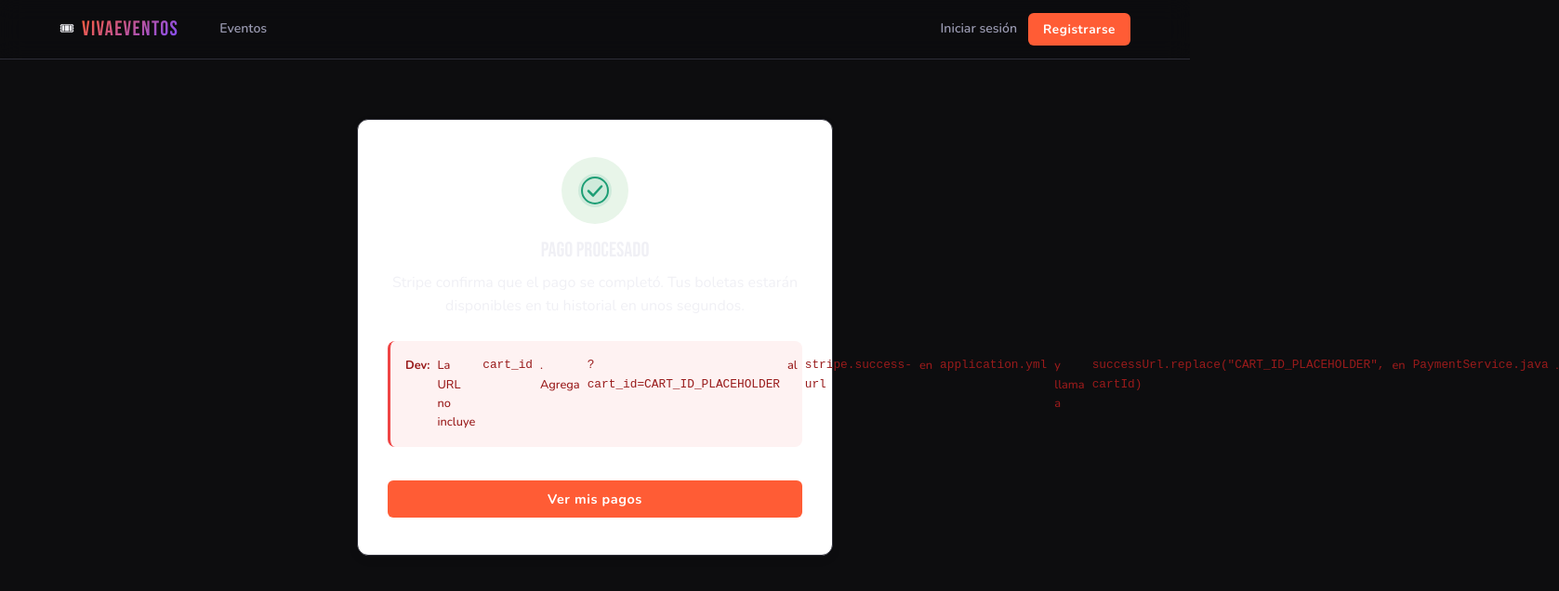
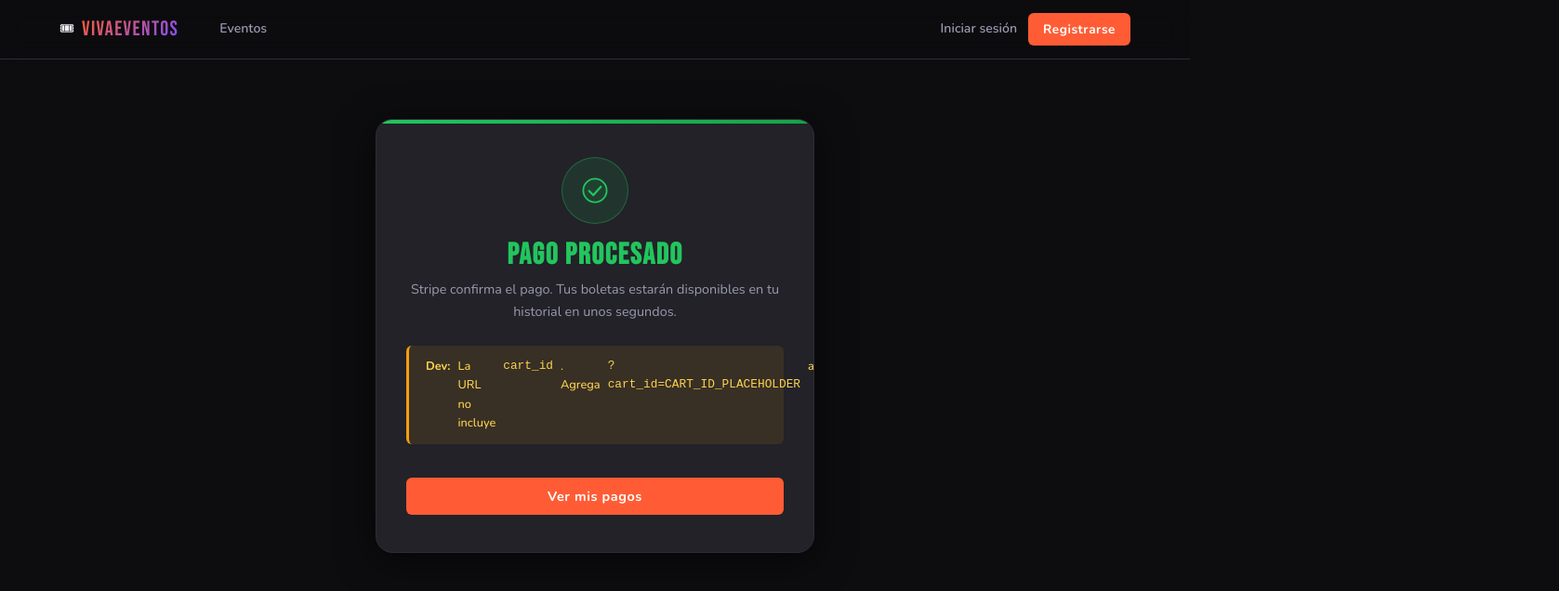
Before and after one commit to F4RGAN2007/d3-ui-vivaeventos, a React (Vite) app: page /payment-success in a window 1280 px wide. Shown: the top 636 px of the page at 93% size, 1677 px wide, since content can reach past the window. Built offline with nearby package versions, Linux system fonts and the light colour scheme.

Commit message:
Cambios diseño

```diff
--- a/src/pages/PaymentSuccess.jsx
+++ b/src/pages/PaymentSuccess.jsx
@@ -2,7 +2,7 @@
 import { useSearchParams, useNavigate, Link } from "react-router-dom";
 import paymentService from "../services/paymentService.js";
 
-const MAX_POLLS = 20;   // 20 × 3 s = 60 s de espera máxima
+const MAX_POLLS = 20;
 const POLL_MS   = 3000;
 
 export default function PaymentSuccess() {
@@ -18,7 +18,6 @@
   const pollCount = useRef(0);
   const timerRef  = useRef(null);
 
-  /* Puntos suspensivos */
   useEffect(() => {
     if (phase !== "polling") return;
     const id = setInterval(() =>
@@ -26,7 +25,6 @@
     return () => clearInterval(id);
   }, [phase]);
 
-  /* Polling GET /api/payments/cart/:cartId */
   useEffect(() => {
     if (phase !== "polling") return;
 
@@ -49,10 +47,7 @@
           setPhase("failed");
           return;
         }
-        // PENDING → seguir esperando
-      } catch {
-        /* Error transitorio — no interrumpir */
-      }
+      } catch { /* transitorio */ }
 
       if (pollCount.current >= MAX_POLLS) {
         clearInterval(timerRef.current);
@@ -66,7 +61,7 @@
   }, [phase, cartId]);
 
   return (
-    <div className="page" style={{ maxWidth: 560, margin: "0 auto", paddingTop: "4rem" }}>
+    <div className="page" style={{ maxWidth: 520, margin: "0 auto", paddingTop: "4rem" }}>
       {phase === "polling"    && <PollingView dots={dots} />}
       {phase === "completed"  && <CompletedView payment={payment} navigate={navigate} />}
       {phase === "timeout"    && <TimeoutView onRetry={() => { pollCount.current = 0; setPhase("polling"); }} onGoPayments={() => navigate("/payments")} />}
@@ -80,11 +75,19 @@
 
 function PollingView({ dots }) {
   return (
-    <div className="card" style={S.card}>
-      <IconWrap bg="#E8F5E9"><SpinnerIcon /></IconWrap>
-      <h2 style={S.h}>Confirmando tu pago{dots}</h2>
-      <p style={S.sub}>Estamos verificando la transacción con Stripe.<br />Esto suele tardar menos de 10 segundos.</p>
-      <div style={S.track}><div style={S.bar} /></div>
+    <div className="card fade-up" style={S.card}>
+      <Stripe color="linear-gradient(90deg, var(--accent), var(--purple))" />
+      <IconWrap color="rgba(255,92,53,0.12)" ring="rgba(255,92,53,0.3)">
+        <SpinnerIcon />
+      </IconWrap>
+      <h2 style={S.h}>Confirmando pago{dots}</h2>
+      <p style={S.sub}>
+        Verificando la transacción con Stripe.<br />
+        Esto suele tardar menos de 10 segundos.
+      </p>
+      <div style={S.track}>
+        <div style={S.bar} />
+      </div>
       <p style={S.hint}>No cierres esta pestaña</p>
     </div>
   );
@@ -92,10 +95,16 @@
 
 function CompletedView({ payment, navigate }) {
   return (
-    <div className="card" style={S.card}>
-      <IconWrap bg="#E8F5E9"><CheckIcon /></IconWrap>
-      <h2 style={{ ...S.h, color: "var(--color-text-success)" }}>¡Pago exitoso!</h2>
-      <p style={S.sub}>Tu transacción fue confirmada. Tus boletas ya están disponibles.</p>
+    <div className="card fade-up" style={S.card}>
+      <Stripe color="linear-gradient(90deg, var(--success), #16a34a)" />
+      <IconWrap color="rgba(34,197,94,0.12)" ring="rgba(34,197,94,0.35)">
+        <CheckIcon />
+      </IconWrap>
+      <h2 style={{ ...S.h, color: "var(--success)" }}>¡Pago exitoso!</h2>
+      <p style={S.sub}>
+        Transacción confirmada. Tus boletas ya están disponibles.
+      </p>
+
       {payment && (
         <div style={S.box}>
           <Row label="Referencia" value={`#${String(payment.id ?? payment.paymentId).slice(0, 8).toUpperCase()}`} />
@@ -104,20 +113,23 @@
         </div>
       )}
 
-      {/* NUEVO BOTÓN: Redirige al detalle del ticket */}
       <button
         className="btn btn-primary btn-full mt-2"
-        onClick={() => navigate(`/ticket-detail/${payment?.id ?? payment?.paymentId}`)}
+        onClick={() => navigate(`/tickets/${payment?.id ?? payment?.paymentId}`)}
       >
-        Ver detalle de boleta
+        Ver boleta
       </button>
-
-      {/* BOTÓN EXISTENTE: Se pasó a una variante secundaria/ghost para que destaque el de arriba */}
-      <button className="btn btn-ghost btn-full mt-2" style={{ border: "1px solid var(--color-border-tertiary)" }} onClick={() => navigate("/payments")}>
-        Ver mis pagos →
+      <button
+        className="btn btn-secondary btn-full mt-2"
+        onClick={() => navigate("/payments")}
+      >
+        Ver mis pagos
       </button>
-
-      <Link to="/" className="btn btn-ghost btn-full mt-1" style={{ display: "block", textAlign: "center" }}>
+      <Link
+        to="/"
+        className="btn btn-ghost btn-full mt-1"
+        style={{ display: "block", textAlign: "center" }}
+      >
         Volver al inicio
       </Link>
     </div>
@@ -126,68 +138,125 @@
 
 function TimeoutView({ onRetry, onGoPayments }) {
   return (
-    <div className="card" style={S.card}>
-      <IconWrap bg="#FFF8E1"><ClockIcon /></IconWrap>
-      <h2 style={S.h}>Tomando más tiempo del esperado</h2>
-      <p style={S.sub}>Si ya completaste el pago, tus boletas aparecerán en el historial en unos minutos.</p>
-      <button className="btn btn-primary btn-full mt-2" onClick={onRetry}>Verificar nuevamente</button>
-      <button className="btn btn-ghost btn-full mt-1" onClick={onGoPayments}>Ir a mis pagos</button>
+    <div className="card fade-up" style={S.card}>
+      <Stripe color="linear-gradient(90deg, var(--warning), #d97706)" />
+      <IconWrap color="rgba(245,158,11,0.12)" ring="rgba(245,158,11,0.3)">
+        <ClockIcon />
+      </IconWrap>
+      <h2 style={{ ...S.h, color: "var(--warning)" }}>Tomando más tiempo</h2>
+      <p style={S.sub}>
+        Si ya completaste el pago, tus boletas aparecerán
+        en el historial en unos minutos.
+      </p>
+      <button className="btn btn-primary btn-full mt-2" onClick={onRetry}>
+        Verificar de nuevo
+      </button>
+      <button className="btn btn-ghost btn-full mt-1" onClick={onGoPayments}>
+        Ir a mis pagos
+      </button>
     </div>
   );
 }
 
 function FailedView({ onGoPayments }) {
   return (
-    <div className="card" style={S.card}>
-      <IconWrap bg="#FFEBEE"><XIcon /></IconWrap>
-      <h2 style={{ ...S.h, color: "var(--color-text-danger)" }}>Pago no completado</h2>
-      <p style={S.sub}>La transacción no pudo procesarse. No se realizó ningún cargo.</p>
-      <Link to="/cart" className="btn btn-primary btn-full mt-2" style={{ display: "block", textAlign: "center" }}>Volver al carrito</Link>
-      <button className="btn btn-ghost btn-full mt-1" onClick={onGoPayments}>Ver mis pagos</button>
+    <div className="card fade-up" style={S.card}>
+      <Stripe color="linear-gradient(90deg, var(--danger), #b91c1c)" />
+      <IconWrap color="rgba(239,68,68,0.12)" ring="rgba(239,68,68,0.3)">
+        <XIcon />
+      </IconWrap>
+      <h2 style={{ ...S.h, color: "var(--danger)" }}>Pago no completado</h2>
+      <p style={S.sub}>
+        La transacción no pudo procesarse. No se realizó ningún cargo.
+      </p>
+      <Link
+        to="/cart"
+        className="btn btn-danger btn-full mt-2"
+        style={{ display: "block", textAlign: "center" }}
+      >
+        Volver al carrito
+      </Link>
+      <button className="btn btn-ghost btn-full mt-1" onClick={onGoPayments}>
+        Ver mis pagos
+      </button>
     </div>
   );
 }
 
 function NoCartIdView({ sessionId, onGoPayments }) {
   return (
-    <div className="card" style={S.card}>
-      <IconWrap bg="#E8F5E9"><CheckIcon /></IconWrap>
-      <h2 style={S.h}>Pago procesado</h2>
-      <p style={S.sub}>Stripe confirma que el pago se completó. Tus boletas estarán disponibles en tu historial en unos segundos.</p>
+    <div className="card fade-up" style={S.card}>
+      <Stripe color="linear-gradient(90deg, var(--success), #16a34a)" />
+      <IconWrap color="rgba(34,197,94,0.12)" ring="rgba(34,197,94,0.35)">
+        <CheckIcon />
+      </IconWrap>
+      <h2 style={{ ...S.h, color: "var(--success)" }}>Pago procesado</h2>
+      <p style={S.sub}>
+        Stripe confirma el pago. Tus boletas estarán disponibles
+        en tu historial en unos segundos.
+      </p>
       {sessionId && (
         <div style={S.box}>
           <Row label="Referencia Stripe" value={`${sessionId.slice(0, 20)}…`} />
         </div>
       )}
-      {/* Aviso solo en desarrollo */}
       {typeof import.meta !== "undefined" && import.meta.env?.DEV && (
-        <div className="alert alert-error mt-2" style={{ textAlign: "left", fontSize: "0.8rem", padding: "1rem", background: "#fef2f2", color: "#991b1b", borderRadius: "8px" }}>
+        <div className="alert alert-warning mt-2" style={{ textAlign: "left", fontSize: "0.8rem" }}>
           <strong>Dev:</strong> La URL no incluye <code>cart_id</code>.
-          Agrega <code>?cart_id=CART_ID_PLACEHOLDER</code> al <code>stripe.success-url</code> en{" "}
-          <code>application.yml</code> y llama a{" "}
-          <code>successUrl.replace("CART_ID_PLACEHOLDER", cartId)</code> en{" "}
-          <code>PaymentService.java</code>.
+          Agrega <code>?cart_id=CART_ID_PLACEHOLDER</code> al{" "}
+          <code>stripe.success-url</code> en <code>application.yml</code>.
         </div>
       )}
-      <button className="btn btn-primary btn-full mt-2" onClick={onGoPayments}>Ver mis pagos</button>
+      <button className="btn btn-primary btn-full mt-2" onClick={onGoPayments}>
+        Ver mis pagos
+      </button>
     </div>
   );
 }
 
 /* ── Helpers ─────────────────────────────────────────────────── */
 
-const IconWrap = ({ bg, children }) => (
-  <div style={{ width: 72, height: 72, borderRadius: "50%", background: bg,
-    display: "flex", alignItems: "center", justifyContent: "center", margin: "0 auto" }}>
+/** Franja de color en la parte superior de la card */
+const Stripe = ({ color }) => (
+  <div style={{
+    position: "absolute",
+    top: 0, left: 0, right: 0,
+    height: 4,
+    background: color,
+    borderRadius: "var(--radius-lg) var(--radius-lg) 0 0",
+  }} />
+);
+
+const IconWrap = ({ color, ring, children }) => (
+  <div style={{
+    width: 72,
+    height: 72,
+    borderRadius: "50%",
+    background: color,
+    border: `1px solid ${ring}`,
+    display: "flex",
+    alignItems: "center",
+    justifyContent: "center",
+    margin: "0 auto 0.25rem",
+  }}>
     {children}
   </div>
 );
 
 const Row = ({ label, value, ok }) => (
-  <div style={{ display: "flex", justifyContent: "space-between", padding: "0.4rem 0",
-    borderBottom: "1px solid var(--color-border-tertiary)", fontSize: "0.9rem" }}>
-    <span style={{ color: "var(--color-text-secondary)" }}>{label}</span>
-    <span style={ok ? { color: "var(--color-text-success)", fontWeight: 500 } : { fontWeight: 500 }}>{value}</span>
+  <div style={{
+    display: "flex",
+    justifyContent: "space-between",
+    alignItems: "center",
+    padding: "0.45rem 0",
+    borderBottom: "1px solid var(--border)",
+    fontSize: "0.875rem",
+  }}>
+    <span style={{ color: "var(--text-secondary)" }}>{label}</span>
+    <span style={ok
+      ? { color: "var(--success)", fontWeight: 700 }
+      : { color: "var(--text-primary)", fontWeight: 600 }
+    }>{value}</span>
   </div>
 );
 
@@ -196,44 +265,103 @@
 }).format(p ?? 0);
 
 /* ── Iconos ──────────────────────────────────────────────────── */
+
 const SpinnerIcon = () => (
-  <svg width="40" height="40" viewBox="0 0 40 40" fill="none" style={{ animation: "psspin 1s linear infinite" }}>
-    <circle cx="20" cy="20" r="16" stroke="var(--color-border-secondary)" strokeWidth="3"/>
-    <path d="M20 4a16 16 0 0 1 16 16" stroke="#1D9E75" strokeWidth="3" strokeLinecap="round"/>
-  </svg>
-);
-const CheckIcon = () => (
-  <svg width="40" height="40" viewBox="0 0 40 40" fill="none">
-    <circle cx="20" cy="20" r="18" fill="#1D9E75" fillOpacity="0.12"/>
-    <circle cx="20" cy="20" r="14" stroke="#1D9E75" strokeWidth="2"/>
-    <path d="M13 20.5l5 5 9-10" stroke="#1D9E75" strokeWidth="2.5" strokeLinecap="round" strokeLinejoin="round"/>
-  </svg>
-);
-const ClockIcon = () => (
-  <svg width="40" height="40" viewBox="0 0 40 40" fill="none">
-    <circle cx="20" cy="20" r="14" stroke="#BA7517" strokeWidth="2"/>
-    <path d="M20 12v9l5 3" stroke="#BA7517" strokeWidth="2.5" strokeLinecap="round" strokeLinejoin="round"/>
-  </svg>
-);
-const XIcon = () => (
-  <svg width="40" height="40" viewBox="0 0 40 40" fill="none">
-    <circle cx="20" cy="20" r="14" stroke="#E24B4A" strokeWidth="2"/>
-    <path d="M14 14l12 12M26 14L14 26" stroke="#E24B4A" strokeWidth="2.5" strokeLinecap="round"/>
+  <svg width="36" height="36" viewBox="0 0 40 40" fill="none"
+    style={{ animation: "psspin 1s linear infinite" }}>
+    <circle cx="20" cy="20" r="16"
+      stroke="var(--border-light)" strokeWidth="3" />
+    <path d="M20 4a16 16 0 0 1 16 16"
+      stroke="var(--accent)" strokeWidth="3" strokeLinecap="round" />
   </svg>
 );
 
-/* ── Estilos ─────────────────────────────────────────────────── */
+const CheckIcon = () => (
+  <svg width="36" height="36" viewBox="0 0 40 40" fill="none">
+    <circle cx="20" cy="20" r="14"
+      stroke="#22c55e" strokeWidth="2" fill="rgba(34,197,94,0.08)" />
+    <path d="M13 20.5l5 5 9-10"
+      stroke="#22c55e" strokeWidth="2.5" strokeLinecap="round" strokeLinejoin="round" />
+  </svg>
+);
+
+const ClockIcon = () => (
+  <svg width="36" height="36" viewBox="0 0 40 40" fill="none">
+    <circle cx="20" cy="20" r="14"
+      stroke="#f59e0b" strokeWidth="2" fill="rgba(245,158,11,0.08)" />
+    <path d="M20 12v9l5 3"
+      stroke="#f59e0b" strokeWidth="2.5" strokeLinecap="round" strokeLinejoin="round" />
+  </svg>
+);
+
+const XIcon = () => (
+  <svg width="36" height="36" viewBox="0 0 40 40" fill="none">
+    <circle cx="20" cy="20" r="14"
+      stroke="#ef4444" strokeWidth="2" fill="rgba(239,68,68,0.08)" />
+    <path d="M14 14l12 12M26 14L14 26"
+      stroke="#ef4444" strokeWidth="2.5" strokeLinecap="round" />
+  </svg>
+);
+
+/* ── Estilos inline ──────────────────────────────────────────── */
 const S = {
-  card:  { padding: "2.5rem 2rem", textAlign: "center", background: "#fff", borderRadius: "12px", boxShadow: "0 4px 12px rgba(0,0,0,0.05)" },
-  h:     { fontSize: "1.4rem", fontWeight: 500, margin: "1rem 0 0.5rem" },
-  sub:   { color: "var(--color-text-secondary)", lineHeight: 1.6, marginBottom: "1.5rem" },
-  hint:  { fontSize: "0.8rem", color: "var(--color-text-secondary)", marginTop: "1rem" },
-  box:   { background: "var(--color-background-secondary)", borderRadius: "8px",
-           padding: "0.75rem 1rem", marginBottom: "1rem", textAlign: "left" },
-  track: { width: "100%", height: 4, background: "var(--color-border-tertiary)", borderRadius: 2, overflow: "hidden" },
-  bar:   { height: "100%", width: "40%", background: "#1D9E75", animation: "psprogress 2s ease-in-out infinite alternate" },
+  card: {
+    padding: "2.5rem 2rem",
+    textAlign: "center",
+    background: "var(--bg-card)",
+    borderRadius: "var(--radius-lg)",
+    border: "1px solid var(--border)",
+    boxShadow: "var(--shadow-lg)",
+    position: "relative",
+    overflow: "hidden",
+  },
+  h: {
+    fontFamily: "var(--font-display)",
+    fontSize: "2rem",
+    fontWeight: 700,
+    letterSpacing: "0.05em",
+    color: "var(--text-primary)",
+    margin: "1rem 0 0.5rem",
+    lineHeight: 1.1,
+  },
+  sub: {
+    color: "var(--text-secondary)",
+    lineHeight: 1.65,
+    marginBottom: "1.5rem",
+    fontSize: "0.9rem",
+  },
+  hint: {
+    fontSize: "0.78rem",
+    color: "var(--text-muted)",
+    marginTop: "1rem",
+    letterSpacing: "0.03em",
+  },
+  box: {
+    background: "var(--bg-elevated)",
+    border: "1px solid var(--border)",
+    borderRadius: "var(--radius-sm)",
+    padding: "0.5rem 1rem",
+    marginBottom: "1.25rem",
+    textAlign: "left",
+  },
+  track: {
+    width: "100%",
+    height: 3,
+    background: "var(--border)",
+    borderRadius: 2,
+    overflow: "hidden",
+    marginTop: "1rem",
+  },
+  bar: {
+    height: "100%",
+    width: "40%",
+    background: "linear-gradient(90deg, var(--accent), var(--purple))",
+    borderRadius: 2,
+    animation: "psprogress 2s ease-in-out infinite alternate",
+  },
 };
 
+/* ── Keyframes (inyección única) ─────────────────────────────── */
 if (!document.getElementById("ps-kf")) {
   const el = document.createElement("style");
   el.id = "ps-kf";
```
